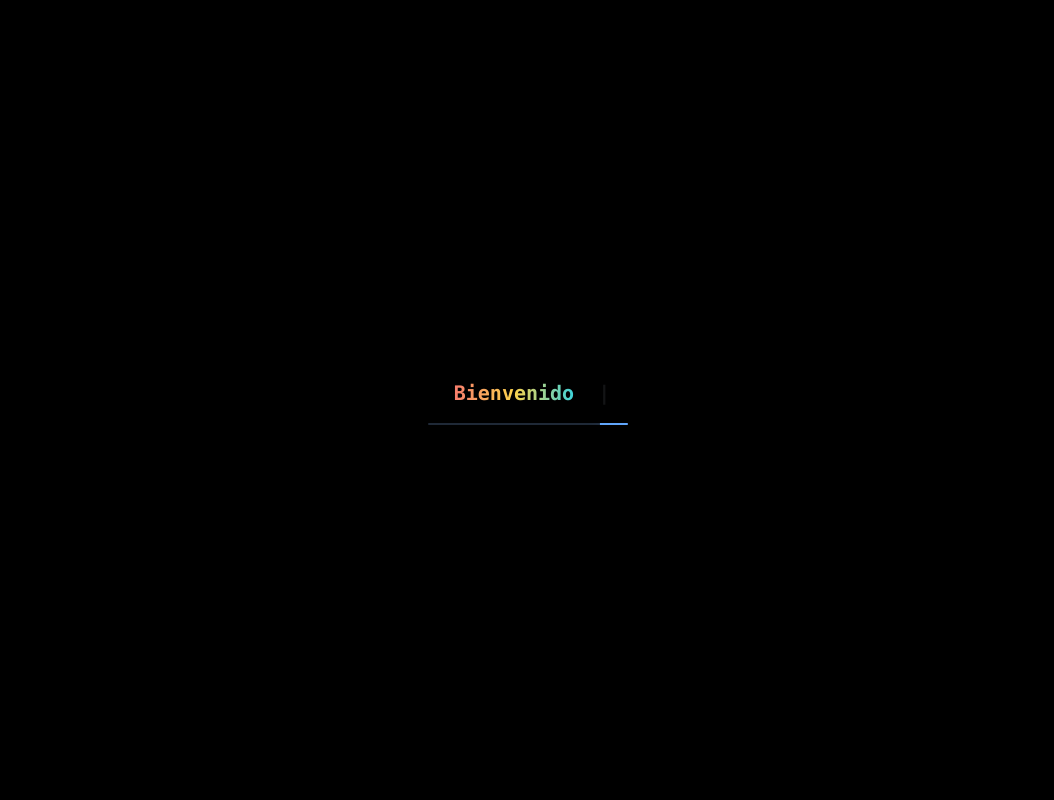
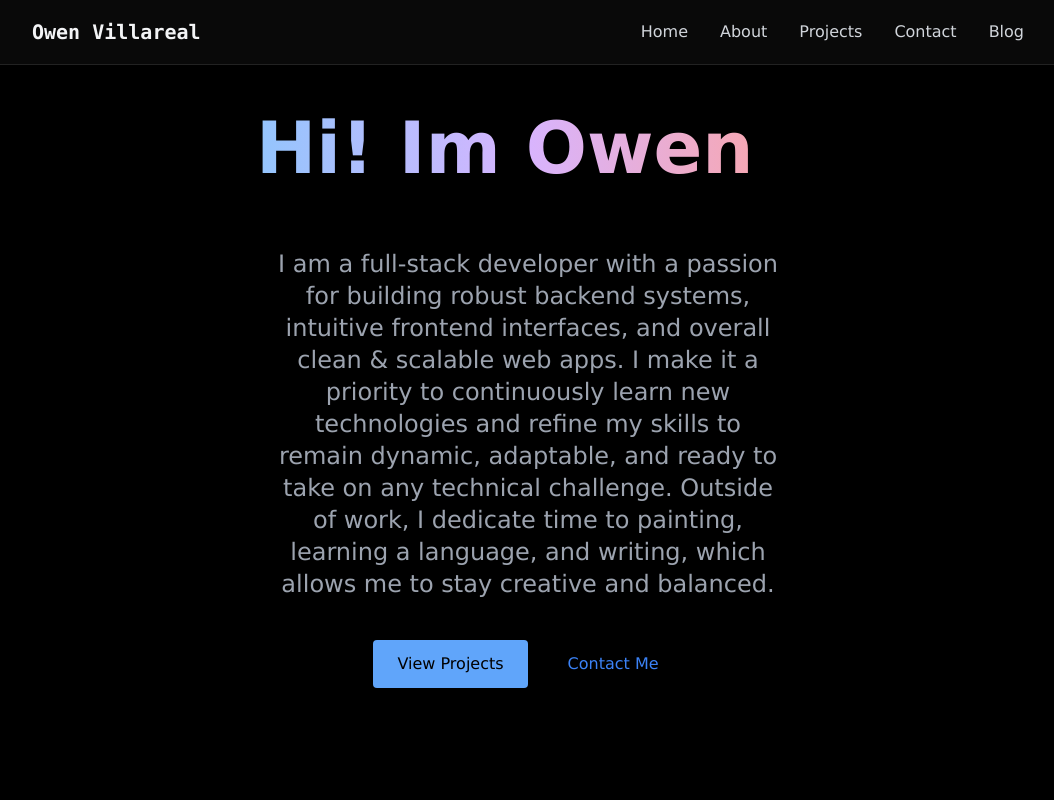
Before and after one commit to idqam/dev_website, a Next.js app: page / in a window 1280 px wide. Shown: the top 800 px of the page, without its empty margins (112-1166 px from the left). Built offline with nearby package versions, Linux system fonts and the light colour scheme.

Commit message:
scroll revel

```diff
--- a/package.json
+++ b/package.json
@@ -19,6 +19,7 @@
     "framer-motion": "^12.0.3",
     "iconify-icon": "^2.3.0",
     "lucide-react": "^0.474.0",
+    "motion": "^12.4.1",
     "next": "15.1.4",
     "react": "^19.0.0",
     "react-dom": "^19.0.0",
--- a/src/app/globals.css
+++ b/src/app/globals.css
@@ -37,3 +37,14 @@ html {
     animation: loading 0.9s ease infinite;
   }
 }
+
+.revel {
+  opacity: 0;
+
+  transform: translateY(20px);
+  transition: opacity 0.7s ease, transform 0.7s ease;
+}
+.revel.visible {
+  opacity: 1;
+  transform: translateY(0);
+}
--- a/src/components/LoadingScreen.tsx
+++ b/src/components/LoadingScreen.tsx
@@ -1,6 +1,6 @@
 import { useEffect, useState } from "react";
 
-const welcomes = ["Welcome", "Bienvenue", "Bienvenido"];
+const welcomes = ["Welcome", "Bienvenido"];
 
 interface LoadingScreenProps {
   onComplete: () => void;
@@ -13,8 +13,8 @@ export const LoadingScreen = ({ onComplete }: LoadingScreenProps) => {
     let wordIndex = 0;
     let letterIndex = 0;
     let pauseCounter = 0;
-    const TICK_MS = 100;
-    const PAUSE_TICKS = 10;
+    const TICK_MS = 90;
+    const PAUSE_TICKS = 5;
 
     const interval = setInterval(() => {
       const currentWord = welcomes[wordIndex];
@@ -32,7 +32,7 @@ export const LoadingScreen = ({ onComplete }: LoadingScreenProps) => {
             pauseCounter = 0;
           } else {
             clearInterval(interval);
-            setTimeout(() => onComplete(), 100);
+            setTimeout(() => onComplete(), 50);
           }
         }
       }
--- /dev/null
+++ b/src/components/ScrollRevel.tsx
@@ -0,0 +1,27 @@
+import { ReactNode, useEffect, useRef } from "react";
+
+export const ScrollRevel = ({ children }: { children: ReactNode }) => {
+  const ref = useRef<HTMLDivElement>(null);
+  useEffect(() => {
+    const observe = new IntersectionObserver(
+      ([entry]) => {
+        if (entry.isIntersecting) {
+          if (ref.current) {
+            ref.current.classList.add("visible");
+          }
+        }
+      },
+      { threshold: 0.2, rootMargin: "0px 0px -50px 0px" }
+    );
+    if (ref.current) {
+      observe.observe(ref.current);
+    }
+    return () => observe.disconnect();
+  });
+
+  return (
+    <div ref={ref} className="revel">
+      {children}
+    </div>
+  );
+};
--- a/src/components/sections/About.tsx
+++ b/src/components/sections/About.tsx
@@ -1,3 +1,4 @@
+import { ScrollRevel } from "../ScrollRevel";
 import { SkillPills } from "../SkillPills";
 
 export const About = () => {
@@ -19,8 +20,9 @@ export const About = () => {
       id="about"
       className="min-h-screen flex items-center justify-center py-20"
     >
+      <ScrollRevel>
         <div className="max-w-3xl mx-auto px-4">
-        <h2 className="text-3xl font-bold mb-8 bg-gradient-to-r from-blue-300 to-red-300 via-purple-300  bg-clip-text text-transparent text-center ">
+          <h2 className="text-sm sm:text-4xl font-bold mb-8 bg-gradient-to-r from-blue-300 to-red-300 via-purple-300  bg-clip-text text-transparent text-center ">
             About me
           </h2>
           <div className="rounded-xl p-8 border-white/10 border hover:-translate-y-1 transition-all">
@@ -69,6 +71,7 @@ export const About = () => {
             </div>
           </div>
         </div>
+      </ScrollRevel>
     </section>
   );
 };
--- a/src/components/sections/HomeSec.tsx
+++ b/src/components/sections/HomeSec.tsx
@@ -1,39 +1,51 @@
+import { ScrollRevel } from "../ScrollRevel";
+
+const Bh1 = () => {
+  return (
+    <h1 className="text-2xl md:text-7xl font-bold mb-16 bg-gradient-to-r from-blue-300 to-red-300 via-purple-300 bg-clip-text text-transparent leading-right">
+      Hi! Im Owen
+    </h1>
+  );
+};
+
 export const HomeSec = () => {
   return (
     <section
       id="home"
       className="min-h-screen bg-black flex  items-center justify-center relative"
     >
+      <ScrollRevel>
+        <div className="flex flex-col">
+          <Bh1 />
           <div className="text-center z-10 px-4">
-        <h1 className="text-4xl sm:text-xl md:text-2xl lg:text-5xl font-bold mb-6 bg-gradient-to-r from-blue-300 to-red-300 via-purple-300 bg-clip-text text-transparent leading-right">
-          Hi! Im Owen
-        </h1>
-        <p className="text-gray-400 text-lg sm:text-sm mb-8 max-w-lg mx-auto">
-          I am a full-stack developer with a passion for building robust backend
-          systems, intuitive frontend interfaces, and overall clean & scalable
-          web apps. I make it a priority to continuously learn new technologies
-          and refine my skills to remain dynamic, adaptable, and ready to take
-          on any technical challenge. Outside of work, I dedicate time to
-          painting, learning a language, and writing, which allow me to stay
-          creative and balanced.
+            <p className="text-gray-400 text-lg md:text-2xl mb-8 max-w-lg mx-auto">
+              I am a full-stack developer with a passion for building robust
+              backend systems, intuitive frontend interfaces, and overall clean
+              & scalable web apps. I make it a priority to continuously learn
+              new technologies and refine my skills to remain dynamic,
+              adaptable, and ready to take on any technical challenge. Outside
+              of work, I dedicate time to painting, learning a language, and
+              writing, which allows me to stay creative and balanced.
             </p>
-        <div className="flex justify-center space-x-4">
+            <div className="flex justify-center space-x-4 mt-10">
               <a
                 href="#projects"
-            className=" bg-blue-400 text-black hover:text-pink-900 py-3 px-6 rounded font-medium transition relative overflow-hidden hover:-translate-y-0.5 hover:shadow-[0_0_0_5px_rgba(59,130,246,0.2)] hover:bg-violet-400"
+                className=" text-xs sm:text-base bg-blue-400 text-black hover:text-pink-900 py-3 px-6 rounded font-medium transition relative overflow-hidden hover:-translate-y-0.5 hover:shadow-[0_0_0_5px_rgba(59,130,246,0.2)] hover:bg-violet-400"
               >
                 {" "}
                 View Projects
               </a>
               <a
                 href="#contact"
-            className=" border border-blue-500/50 text-blue-500 py-3 px-6 rounded font-medium transition-all duation-200 hover:text-pink-900  hover:-translate-y-0.5 hover:shadow-[0_0_0_5px_rgba(59,130,246,0.2)] hover:bg-pink-300"
+                className="  text-xs sm:text-base border-blue-500/50 text-blue-500 py-3 px-6 rounded font-medium transition-all duation-200 hover:text-pink-900  hover:-translate-y-0.5 hover:shadow-[0_0_0_5px_rgba(59,130,246,0.2)] hover:bg-pink-300"
               >
                 {" "}
-            Contact Me{" "}
+                Contact Me
               </a>
             </div>
           </div>
+        </div>
+      </ScrollRevel>
     </section>
   );
 };
--- a/src/components/sections/Projects.tsx
+++ b/src/components/sections/Projects.tsx
@@ -1,4 +1,5 @@
 import React from "react";
+import { ScrollRevel } from "../ScrollRevel";
 
 export const Projects = () => {
   return (
@@ -6,6 +7,7 @@ export const Projects = () => {
       id="projects"
       className="min-h-screen flex items-center justify-center py-20"
     >
+      <ScrollRevel>
         <div className="max-w-5xl mx-auto px-4">
           <h2 className="text-3xl font-bold mb-8 bg-gradient-to-r from-blue-300 to-red-300 via-purple-300  bg-clip-text text-transparent text-center ">
             Recent Projects
@@ -22,9 +24,9 @@ export const Projects = () => {
                 </a>
               </div>
 
-            <p>RAG chatbot for chatting with blockchain related topics.</p>
+              <p>RAG chatbot for chatting about emergent tech.</p>
               <div>
-              {["React", "NextJS", "TailwindCSS", "Upstash KV Store"].map(
+                {["React", "NextJS", "TailwindCSS", "Upstash"].map(
                   (tech, key) => {
                     return (
                       <span
@@ -45,12 +47,13 @@ export const Projects = () => {
                   rel="noopener noreferrer"
                   className="text-blue-500 hover:text-blue-300 transition-colors my-4"
                 >
-                View Project {"->"}
+                  View Project {">"}
                 </a>
               </div>
             </div>
           </div>
         </div>
+      </ScrollRevel>
     </section>
   );
 };
```
Also changed, not shown: 1 other file (tests, documents, lock files or other folders). Lines whose indentation alone changed are shown as unchanged.
